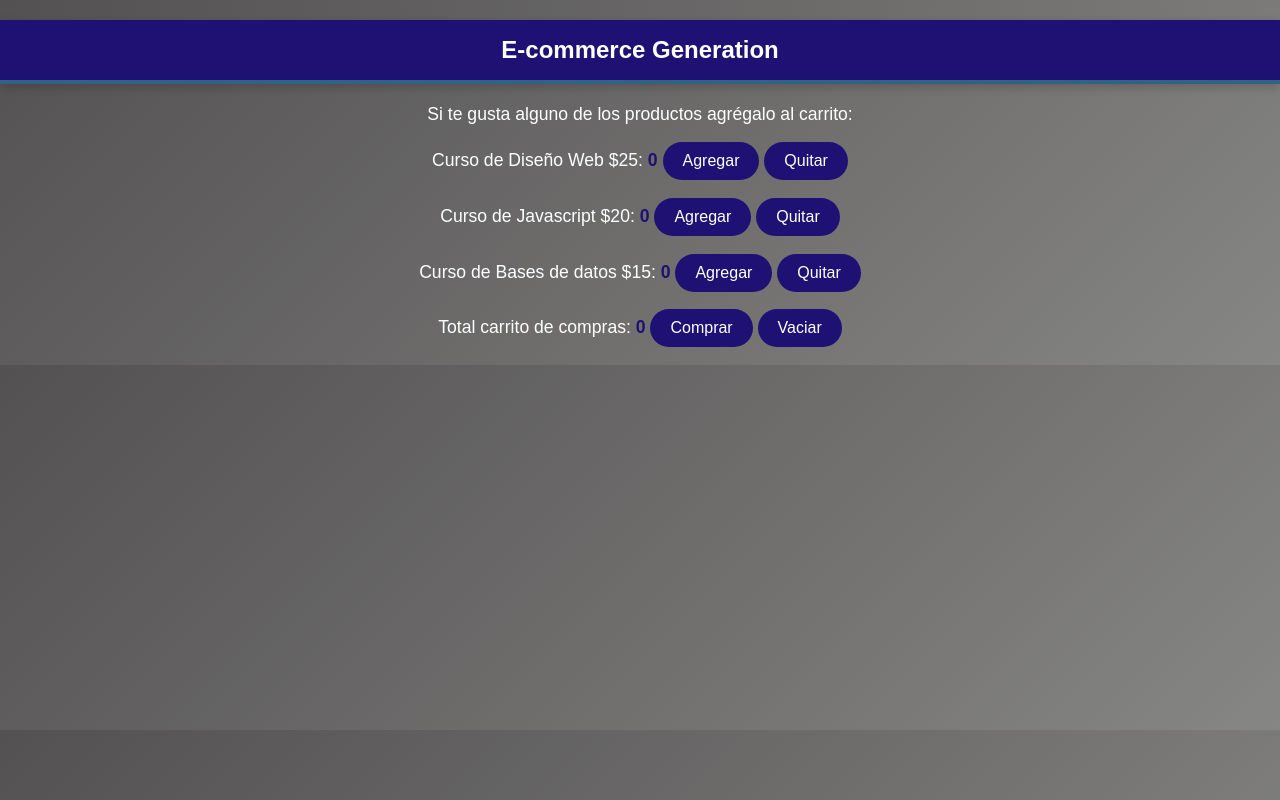
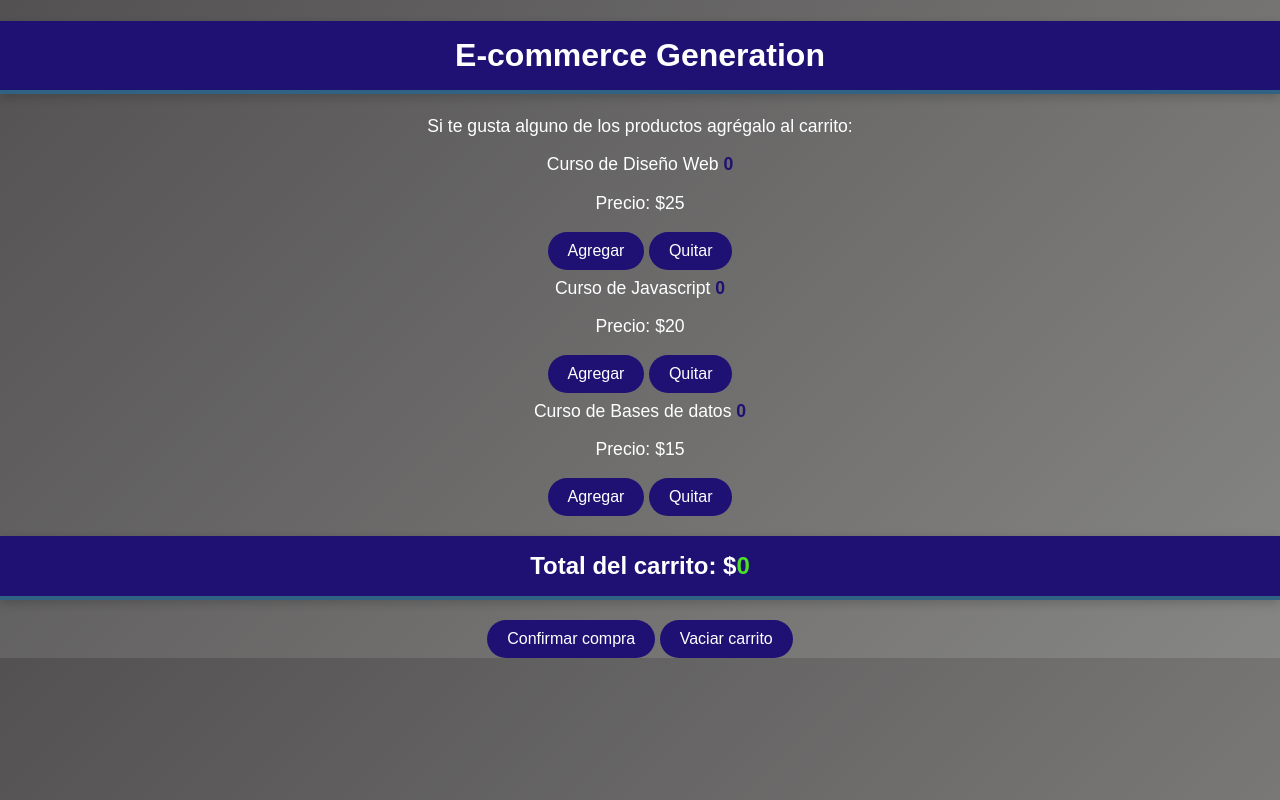
Before and after one commit to GermanDCruzG/lab_componentes_HTML, a plain HTML site: page Carrito/index.html in a window 1280 px wide. Drawn offline with Linux system fonts and the light colour scheme.

Commit message:
Actualicé archivos

```diff
--- a/Carrito/index.html
+++ b/Carrito/index.html
@@ -8,27 +8,44 @@
 </head>
 <body>
     <div>
-        <h2>E-commerce Generation</h2>
+        <h1>E-commerce Generation</h1>
         <p>Si te gusta alguno de los productos agrégalo al carrito:</p>
         <div>
-        <p>Curso de Diseño Web $25: <span id ="Contador-producto1">0</span>
-        <button onclick="Agregar('Contador-producto1')">Agregar</button>
-        <button onclick="Quitar('Contador-producto1')">Quitar</button>
+        <section class="productos">
+            <article class="producto">
+            <p>Curso de Diseño Web   <span id ="Contador1"> 0 </span>
+            <p>Precio: $25</p>
+            <button onclick="Agregar('Contador1', 25)">Agregar</button>
+            <button onclick="Quitar('Contador1', 25)">Quitar</button>
+            <!-- <p>En carrito: <span id="Contador1">0</span></p>   -->
+            </article>
+            </div>
+
+            <div>
+            <article class="producto">
+            <p>Curso de Javascript   <span id ="Contador2"> 0 </span>
+            <p>Precio: $20</p>
+            <button onclick="Agregar('Contador2', 20)">Agregar</button>
+            <button onclick="Quitar('Contador2', 20)">Quitar</button>
+            <!-- <p>En carrito: <span id="Contador2">0</span></p> -->
+            </article>
+            </div>
+
+            <div>
+            <article class="producto">
+            <p>Curso de Bases de datos   <span id ="Contador3"> 0 </span>
+            <p>Precio: $15</p>
+            <button onclick="Agregar('Contador3', 15)">Agregar</button>
+            <button onclick="Quitar('Contador3', 15)">Quitar</button>
+            <!-- <p>En carrito: <span id="Contador3">0</span></p> -->
+            </article>
+        </section>
         </div>
-        <div>
-        <p>Curso de Javascript $20: <span id ="Contador-producto2">0</span>
-        <button onclick="Agregar('Contador-producto2')">Agregar</button>
-        <button onclick="Quitar('Contador-producto2')">Quitar</button>
-        </div>
-        <div>
-        <p>Curso de Bases de datos $15: <span id ="Contador-producto3">0</span>
-        <button onclick="Agregar('Contador-producto3')">Agregar</button>
-        <button onclick="Quitar('Contador-producto3')">Quitar</button>
-        </div>
-        <div>
-        <p>Total carrito de compras: <span id ="Contador-total">0</span>
-        <button onclick="Comprar('Contador-comprar')">Comprar</button>
-        <button onclick="Vaciar('Contador-vaciar')">Vaciar</button>
+
+        <div class="carrito">
+        <h2>Total del carrito: $<span id="total">0</span></h2>
+        <button onclick="Comprar()">Confirmar compra</button>
+        <button onclick="Vaciar()">Vaciar carrito</button>
         </div>
 
     </div>
--- a/Carrito/script.js
+++ b/Carrito/script.js
@@ -12,39 +12,39 @@
 // •Muestre un alert() con el mensaje "Carrito vaciado"
 
 alert("Bienvenido al E-commerce de Generation. Por favor, acepta para comenzar.");
-let precioProducto = 0
-const curso1 = 25
-const curso2 = 20
-const curso3 = 15
+const curso1 = 25;
+const curso2 = 20;
+const curso3 = 15;
+let total = 0;
 
-
-function Agregar(id) {
+function Agregar(id, precio) {
   alert("Se ha agregado tu producto al carrito!");
   let contadorA = document.getElementById(id);
   let carrito = parseInt(contadorA.innerText);
   carrito++;
   contadorA.innerText = carrito;
-  precioProducto += total;
-  console.log(`Total actual: $${total}`);
-
+  total += precio;
+  document.getElementById("total").innerText = total;
   if (total > 50){
     alert(`¡Envío gratis aplicado! $${total}`);
      }
+     console.log(`Total actual: $${total}`);
 }
-function Quitar(id) {
+
+function Quitar(id, precio) {
   alert("Se ha quitado tu producto del carrito!");
   let contadorQ = document.getElementById(id);
   let carrito = parseInt(contadorQ.innerText);
   if (carrito > 0){
     carrito--;
     contadorQ.innerText = carrito;
-    total -= precioProducto;
+    total -= precio;
+    document.getElementById("total").innerText = total;
     console.log(`Total actual: $${total}`);
     if (total === 0) {
     alert("Tu carrito ha sido vaciado.");
   }
 }
-
 }
 function Comprar() {
     if (total === 0){
@@ -52,14 +52,15 @@ function Comprar() {
     } else {
         alert(`Compra confirmada. Total: $${total}`);
         total = 0;
+        document.getElementById("contador").innerText = 0;
+        document.getElementById("total").innerText = total;
     }
 }
 function Vaciar() {
-
-  let contadorV = document.getElementById(id);
-  contadorV.innerText = 0;
+  document.getElementById("Contador1").innerText = 0;
+  document.getElementById("Contador2").innerText = 0;
+  document.getElementById("Contador3").innerText = 0;
   total = 0;
+  document.getElementById("total").innerText = total;
   alert("Se ha vaciado tu carrito!");
-  console.log(`Total actual: $${total}`);
-
 }
--- a/Carrito/style.css
+++ b/Carrito/style.css
@@ -2,13 +2,21 @@
 body {
   font-family: 'Poppins', sans-serif;
   background: linear-gradient(135deg, #535152, #868684);
-  color: #333;
+  color: #FFFFFF;
   text-align: center;
   margin: 0;
   padding: 0;
 }
 
 /* Título */
+h1 {
+  background-color: #1f1074;
+  color: white;
+  padding: 1rem;
+  border-bottom: 4px solid #306283;
+  box-shadow: 0 3px 10px rgba(0,0,0,0.2);
+}
+
 h2 {
   background-color: #1f1074;
   color: white;
@@ -85,7 +93,7 @@ footer {
   border-top: 2px solid #000000;
 }
 
-#totalLikes {
+#total {
   font-size: 1.5rem;
-  color: #000000;
+  color: #4be025;
 }
```
